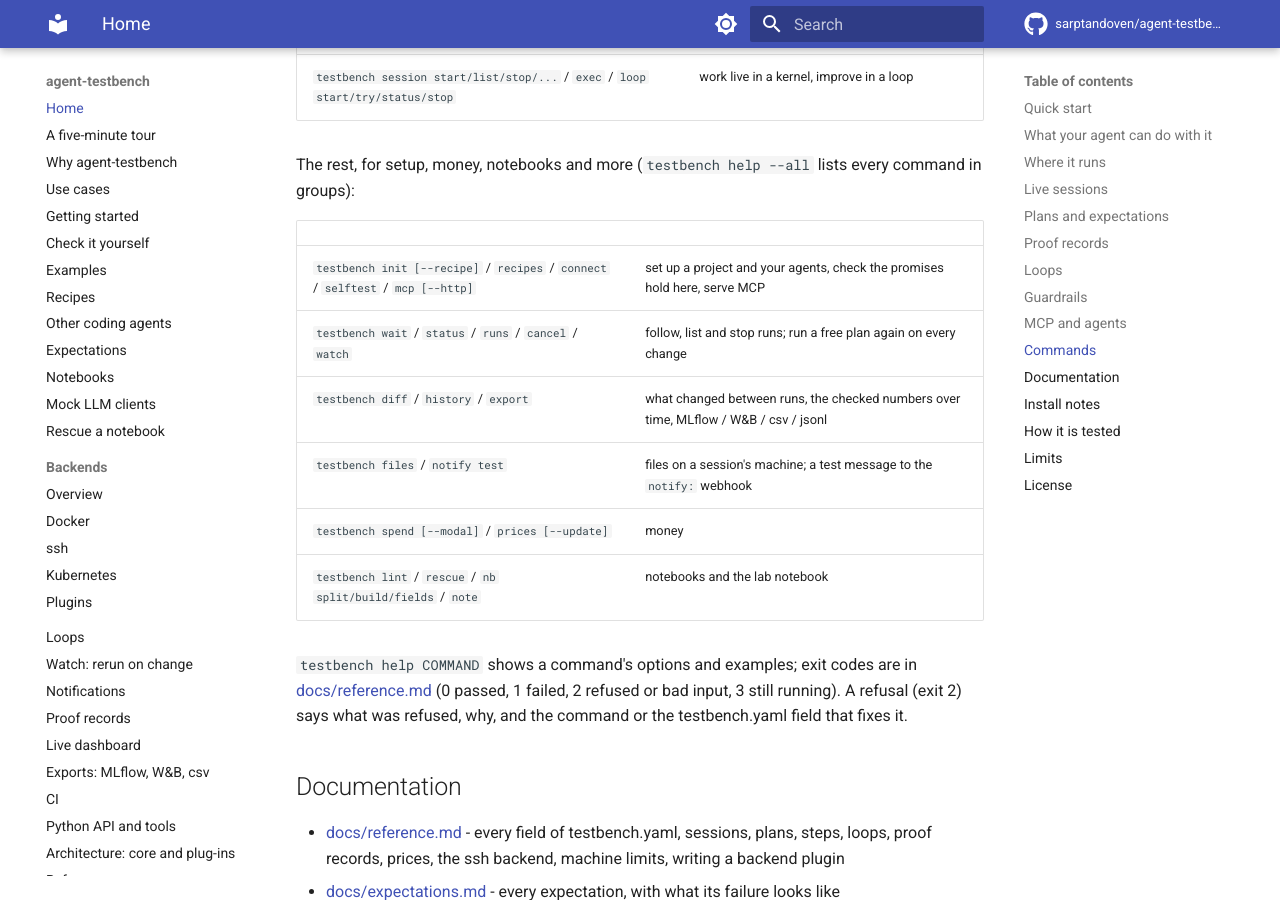
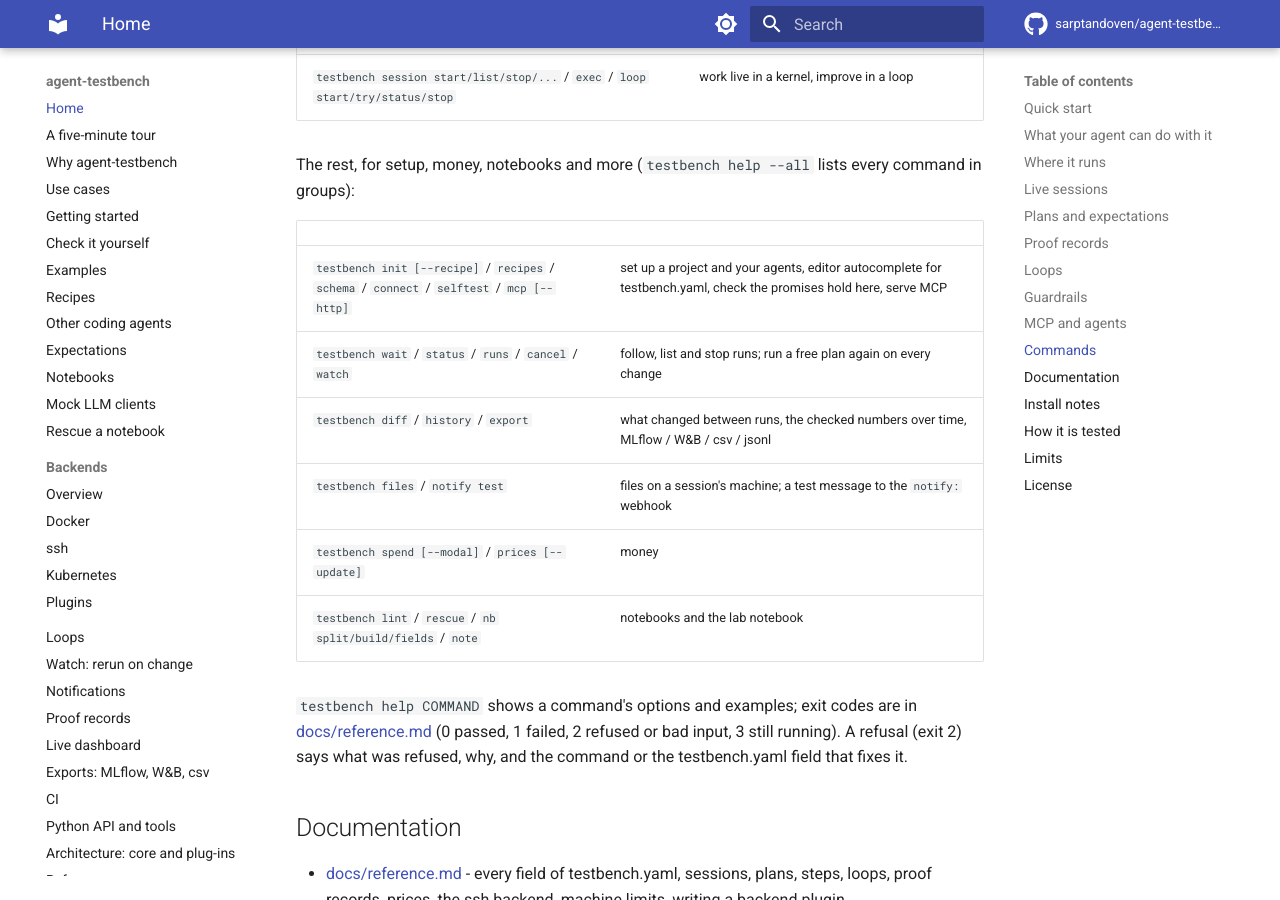
Before and after one commit to sarptandoven/agent-testbench, an MkDocs documentation site: the page built from docs/index.md, in a window 1280 px wide and 900 px high, scrolled down 8375 px. Built offline with MkDocs 1.6.1 and Material for MkDocs 9.7.7, drawn with Linux system fonts in a browser that asks for light colours; comment, search, counter and statistics services are not loaded.

Commit message:
testbench schema in the command tables and the exit-code table
Co-Authored-By: Claude Opus 5.5 <noreply@anthropic.com>
Claude-Session: https://claude.ai/code/session_0119tK9oFrQ2rszaH35m4H3z

```diff
--- a/README.md
+++ b/README.md
@@ -268,7 +268,7 @@ The rest, for setup, money, notebooks and more (`testbench help --all` lists eve
 
 | | |
 |---|---|
-| `testbench init [--recipe]` / `recipes` / `connect` / `selftest` / `mcp [--http]` | set up a project and your agents, check the promises hold here, serve MCP |
+| `testbench init [--recipe]` / `recipes` / `schema` / `connect` / `selftest` / `mcp [--http]` | set up a project and your agents, editor autocomplete for testbench.yaml, check the promises hold here, serve MCP |
 | `testbench wait` / `status` / `runs` / `cancel` / `watch` | follow, list and stop runs; run a free plan again on every change |
 | `testbench diff` / `history` / `export` | what changed between runs, the checked numbers over time, MLflow / W&B / csv / jsonl |
 | `testbench files` / `notify test` | files on a session's machine; a test message to the `notify:` webhook |
```
Also changed, not shown: docs/reference.md (+1 -0 lines), 1 other file.
